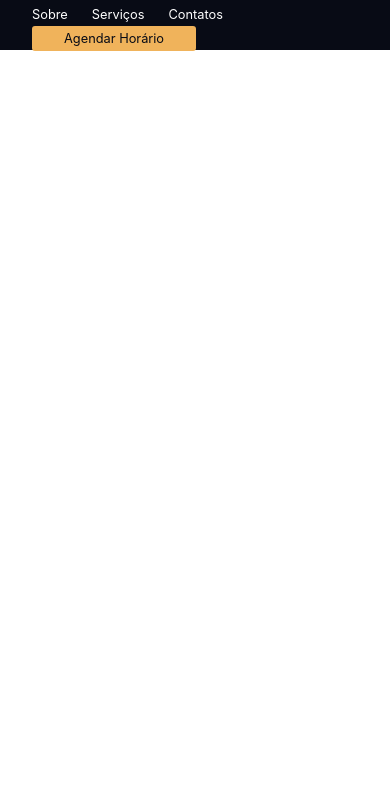
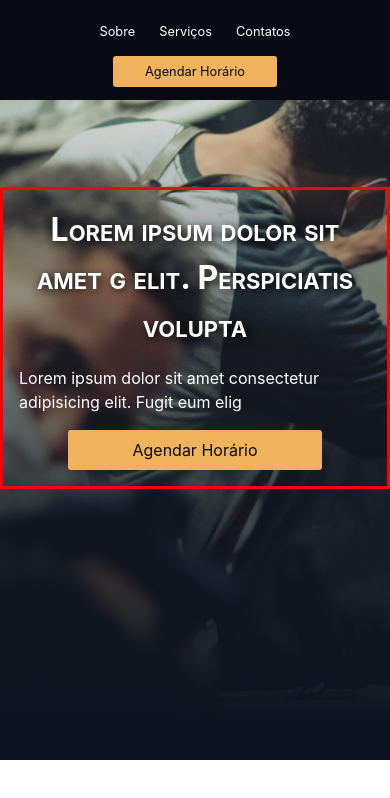
Before and after one commit to guilhermetomedev/projeto-barbearia, a plain HTML site: page index.html in a window 390 px wide. Shown: the top 798 px of the page. Drawn offline with Linux system fonts and the light colour scheme.

Commit message:
header with respondilities

```diff
--- a/index.html
+++ b/index.html
@@ -19,15 +19,15 @@
             </ul>
         </div>
     </header>
-    <!--<main>
+    <main>
         <section id="apresentacao">
             <div class="container-apresentacao">
-                <h1>Lorem ipsum dolor sit amet consectetur adipisicing elit. Perspiciatis volupta</h1>
+                <h1>Lorem ipsum dolor sit amet g elit. Perspiciatis volupta</h1>
                 <p>Lorem ipsum dolor sit amet consectetur adipisicing elit. Fugit eum elig</p>
-                <a href="#" class="botao-agendar" rel="next"></a>
+                <a href="#" class="botao-agendar" rel="next">Agendar Horário</a>
             </div>
         </section>
-        <section id="sobre">
+        <!--<section id="sobre">
             <div class="container-sobre">
                 <div class="conjunto-imagens">
                     <img src="midias/imagens/cortes1.jpg" alt="">
--- a/styles/main.css
+++ b/styles/main.css
@@ -16,6 +16,7 @@ img {
     padding: 0;
     box-sizing: border-box;
     list-style: none;
+    text-decoration: none;
 }
 
 /* Reset global aplicado em html e body */
@@ -42,9 +43,13 @@ html, body {
 }
 
 header {
-    position: sticky;
-    padding: 10px 2rem;
-    height: 50px;
+    position: fixed;
+    top: 0;
+    left: 0;
+    z-index: 1000;
+    width: 100%;
+    padding: 16px 2rem;
+    height: 60px;
     background-color: var(--header);
 }
 
@@ -60,6 +65,24 @@ header {
     max-width: 1200px;
 }
 
+@media screen and (max-width: 400px){
+    header {
+        position: fixed;
+        top: 0;
+        left: 0;
+        width: 100%;
+        padding: 16px 2rem;
+        height: 100px;
+        background-color: var(--header);
+    }
+
+    .container-header {
+        justify-content: center;
+        flex-direction: column;
+        gap: 1rem;
+    }
+}
+
 .menu {
     display: flex;
     gap: 1.5rem;
@@ -73,14 +96,13 @@ header {
 
 ul a {
     color: white;
-    text-decoration: none;
     font-size: 0.8em;
 }
 
 .botao-agendar {
     color: var(--header);
     background-color: var(--botao-e-fonte);
-    padding: 5px 2rem;
+    padding: 8px 2rem;
     border-radius: 3px;
     transition: all 0.8s ease-out;
 }
@@ -90,3 +112,44 @@ ul a {
     color: white;
     border: 1px solid white;
 }
+
+/* config do main */
+
+main {
+    display: grid;
+    grid-template: minmax(auto, 90vh) repeat(3, minmax(500px, auto)) / 100vw;
+    width: 100%;
+
+}
+
+section#apresentacao {
+    background: linear-gradient(to top, var(--cor-primaria-mais-claro) 5%, transparent), url(../midias/imagens/background.jpg) center / cover no-repeat fixed;
+}
+
+.container-apresentacao {
+    position: absolute;
+    top: 40%;
+    left: 50%;
+    width: 100%;
+    border: 3px solid red;
+    transform: translate(-50%, -50%);
+    display: flex;
+    flex-direction: column;
+    align-items: center;
+    justify-content: space-around;
+    padding: 1rem;
+    gap: 1rem;
+    color: white;
+}
+
+.container-apresentacao h1 {
+    text-align: center;
+    font-variant: small-caps;
+    text-shadow: 2px 2px 10px black;
+    font-size: 2em;
+}
+
+.container-apresentacao a {
+    padding-left: 4rem;
+    padding-right: 4rem;
+}
```
